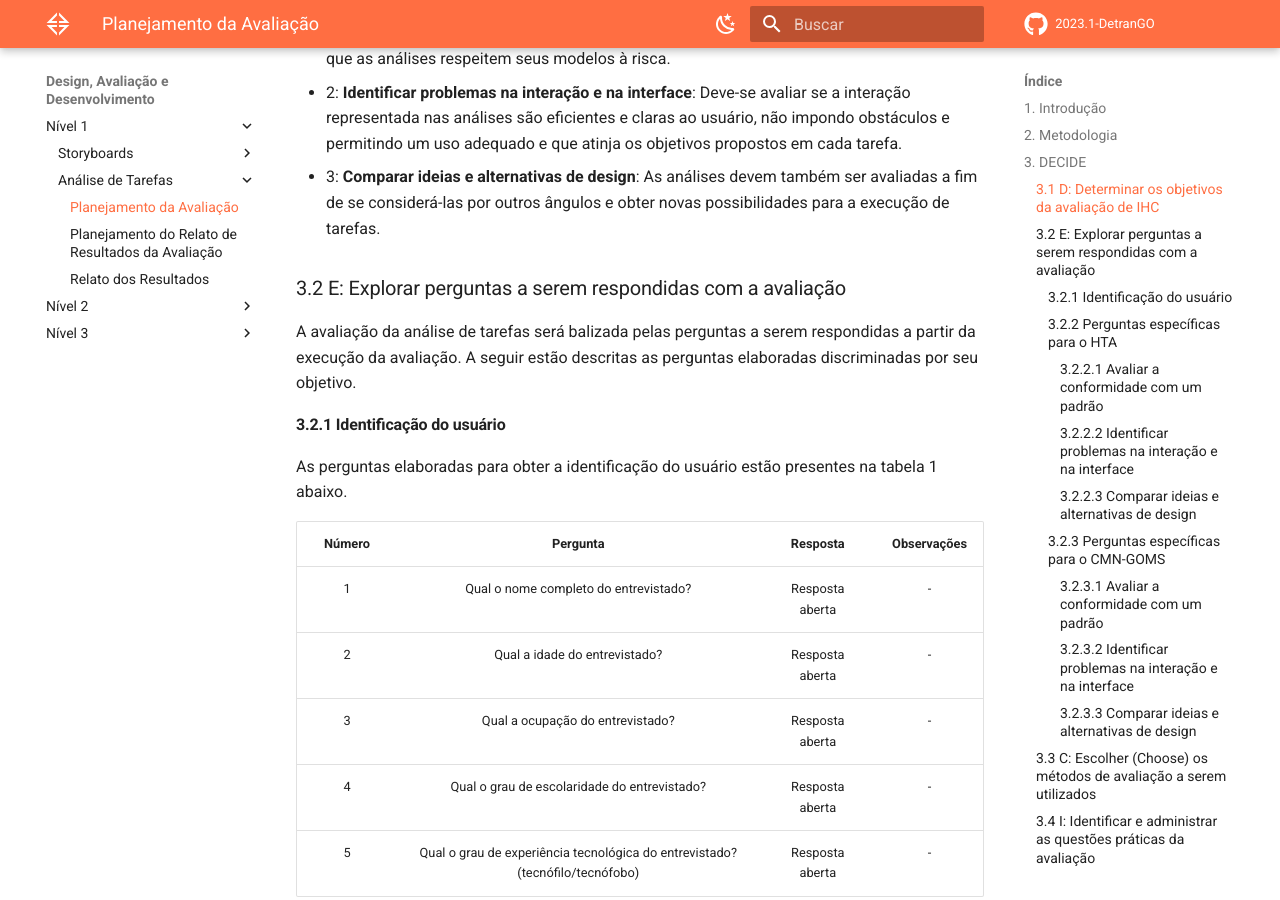
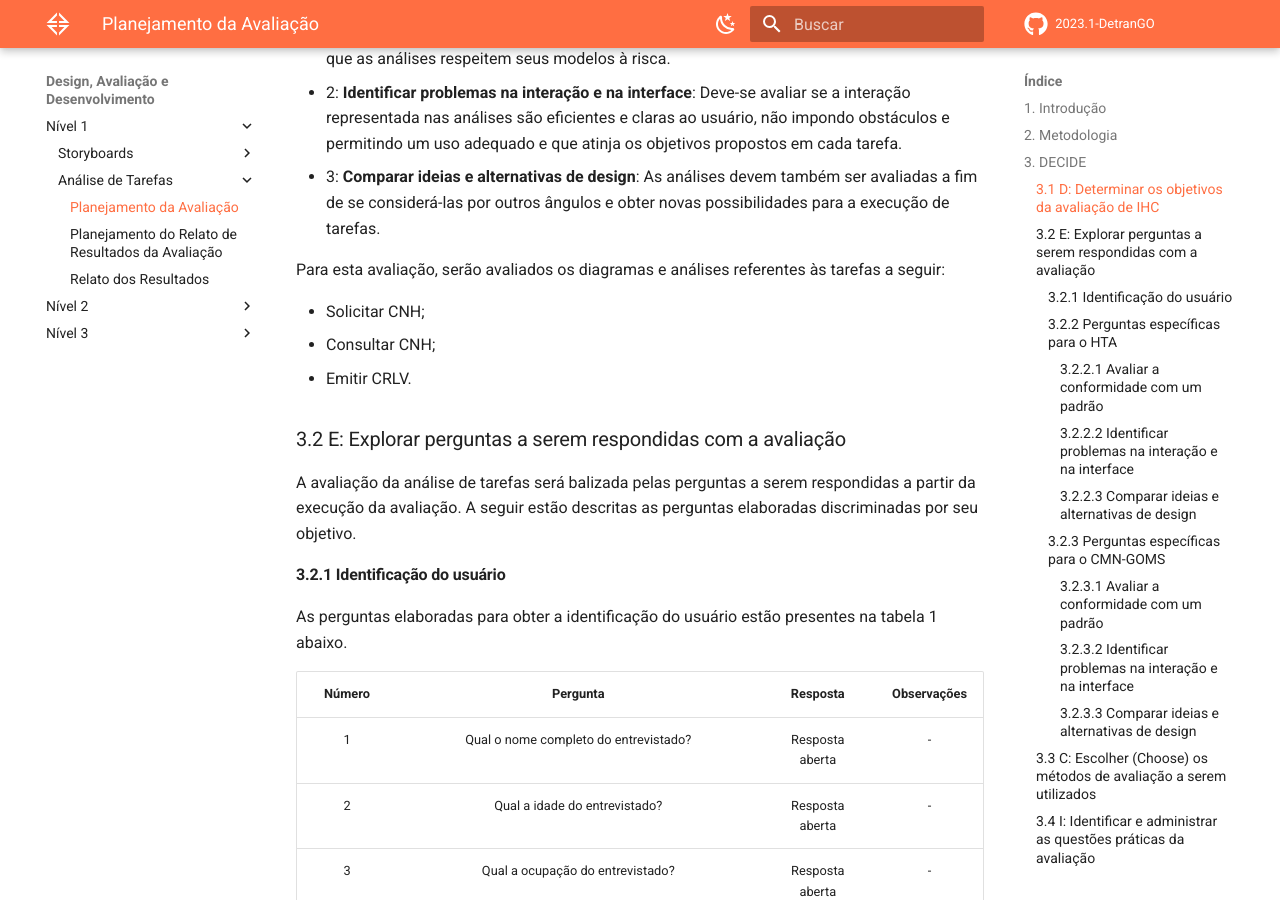
Before and after one commit to Interacao-Humano-Computador/2023.1-DetranGO, an MkDocs documentation site: the page built from docs/design_avaliacao/nivel1/analise_tarefas/planejamento_analise_tarefas.md, in a window 1280 px wide and 900 px high, scrolled down 1254 px. Built offline with MkDocs 1.6.1 and Material for MkDocs 9.7.7, drawn with Linux system fonts in a browser that asks for light colours; comment, search, counter and statistics services are not loaded.

Commit message:
update: adicao tarefas determinadas

```diff
--- a/docs/design_avaliacao/nivel1/analise_tarefas/planejamento_analise_tarefas.md
+++ b/docs/design_avaliacao/nivel1/analise_tarefas/planejamento_analise_tarefas.md
@@ -26,6 +26,12 @@ Para a avaliação das análises de tarefas desenvolvidas em [artefato anterior]
 - 1: **Avaliar a conformidade com um padrão**: Deve-se avaliar se as análises desenvolvidas estão de acordo com os padrões defindos para sua confecção. Ou seja, deve-se assegurar que as análises respeitem seus modelos à risca.
 - 2: **Identificar problemas na interação e na interface**: Deve-se avaliar se a interação representada nas análises são eficientes e claras ao usuário, não impondo obstáculos e permitindo um uso adequado e que atinja os objetivos propostos em cada tarefa.
 - 3: **Comparar ideias e alternativas de design**: As análises devem também ser avaliadas a fim de se considerá-las por outros ângulos e obter novas possibilidades para a execução de tarefas.
+
+Para esta avaliação, serão avaliados os diagramas e análises referentes às tarefas a seguir:
+
+- Solicitar CNH;
+- Consultar CNH;
+- Emitir CRLV.
 
 ### 3.2 E: Explorar perguntas a serem respondidas com a avaliação
 
```
